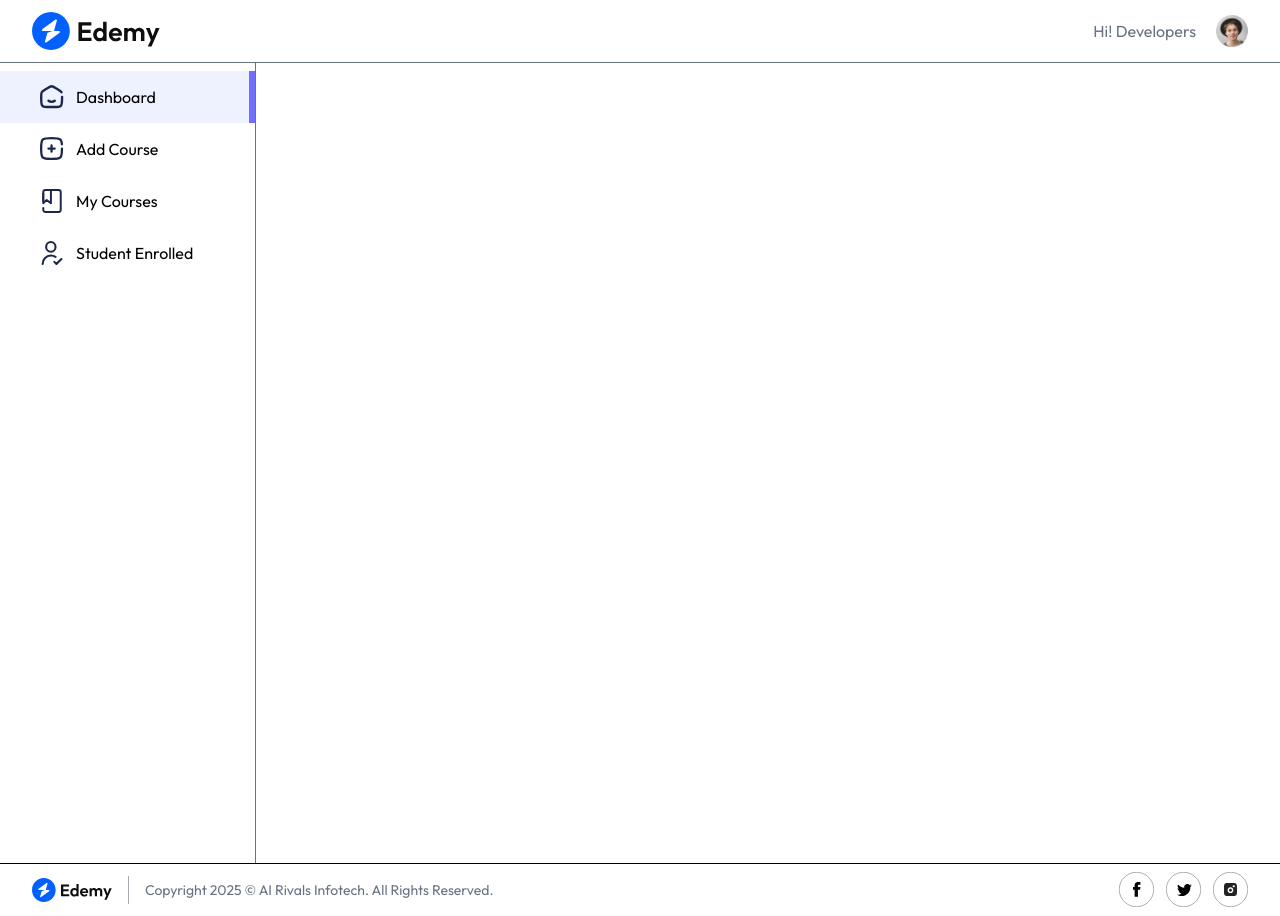
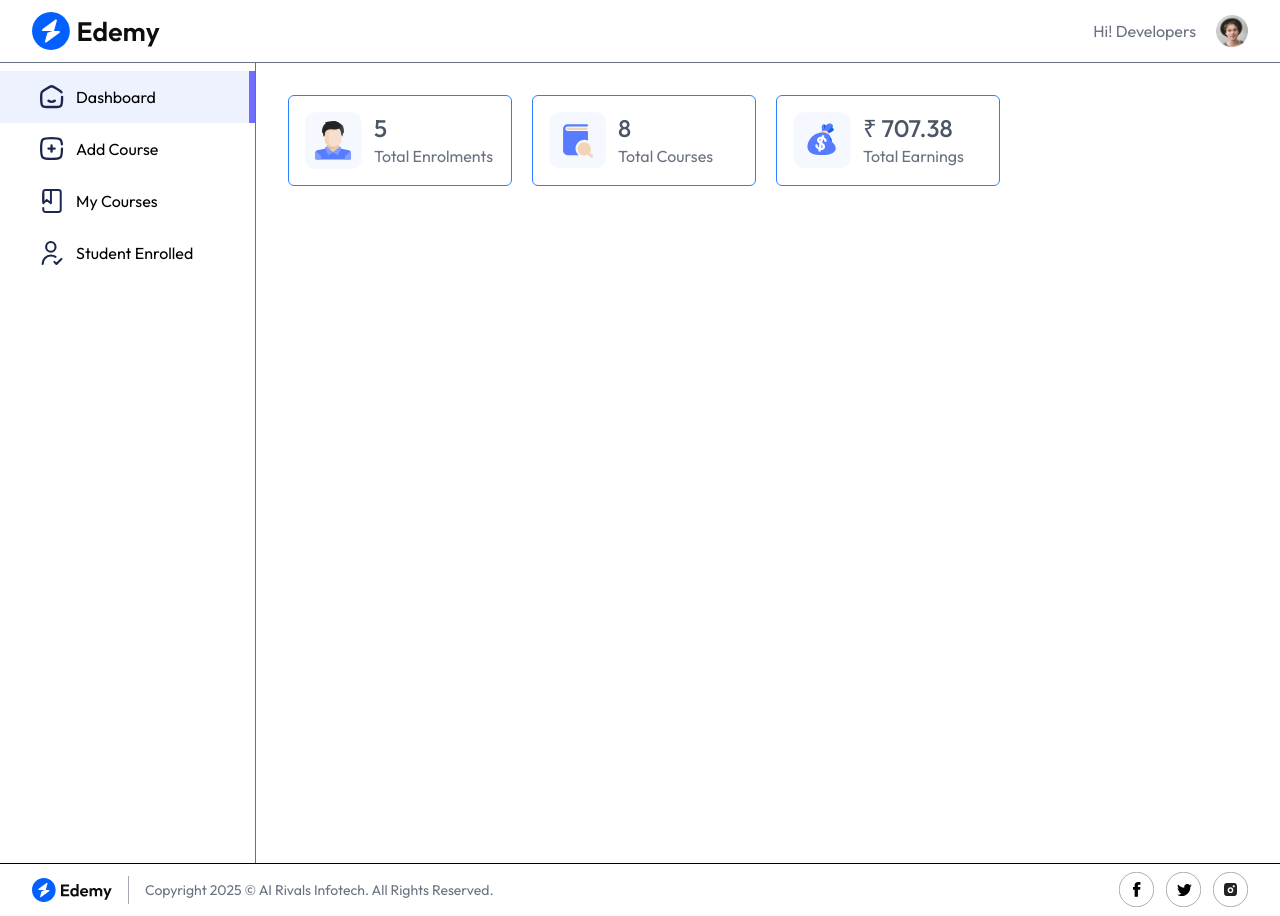
Before and after one commit to maheshsale/lms, a React (Vite) app in the folder client/: page /educator in a window 1280 px wide. Built offline with nearby package versions, Linux system fonts and the light colour scheme; no server answers.

Commit message:
Course data updated in Dashboard component

```diff
--- a/client/src/App.jsx
+++ b/client/src/App.jsx
@@ -30,7 +30,7 @@
         <Route path="/player/:courseId" element={<Player />}  />
         <Route path="/loading/:path" element={<Player />}  />
         <Route path="/educator" element={<Educator />}>
-            <Route path="educator" element={<Dashboard />} />
+            <Route path="/educator" element={<Dashboard />} />
             <Route path="add-course" element={<AddCourse />} />
             <Route path="my-courses" element={<MyCourses />} />
             <Route path="students-enrolled" element={<StudentsEnrolled />} />
--- a/client/src/pages/educator/Dashboard.jsx
+++ b/client/src/pages/educator/Dashboard.jsx
@@ -1,12 +1,54 @@
-import React from 'react'
-
+import React, { useContext, useEffect, useState } from 'react'
+import { AppContext } from '../../context/AppContext'
+import { assets, dummyDashboardData } from '../../assets/assets'
+import Loading from '../../components/student/Loading'
 
 const Dashboard = () => {
-  return (
-    <div>
-      <h1>Educator Dashboard Page</h1>
+
+  const {currency} = useContext(AppContext)
+  const [dashboardData, setDashboardData] = useState(null)
+
+  const fetchDashboardData = async () => {
+    setDashboardData(dummyDashboardData)
+  }
+
+  useEffect(() => {
+    fetchDashboardData()
+  }, [])
+
+  return dashboardData ? (
+    <div className='min-h-screen flex flex-col items-start justify-between gap-8 md:p-8 md:pb-0 p-4 pt-8 pb-0'>
+      <div className='space-y-5'>
+        <div className='flex flex-wrap gap-5 items-center'>
+
+          <div className='flex items-center gap-3 shadow-card border border-blue-500 p-4 w-56 rounded-md'>
+            <img src={assets.patients_icon} alt='patients icon' />
+            <div>
+              <p className='text-2xl font-medium text-gray-600'>{dashboardData.enrolledStudentsData.length}</p>
+              <p className='text-base text-gray-500'>Total Enrolments</p>
+            </div>
+          </div>
+
+          <div className='flex items-center gap-3 shadow-card border border-blue-500 p-4 w-56 rounded-md'>
+            <img src={assets.appointments_icon} alt='patients icon' />
+            <div>
+              <p className='text-2xl font-medium text-gray-600'>{dashboardData.totalCourses}</p>
+              <p className='text-base text-gray-500'>Total Courses</p>
+            </div>
+          </div>
+
+          <div className='flex items-center gap-3 shadow-card border border-blue-500 p-4 w-56 rounded-md'>
+            <img src={assets.earning_icon} alt='patients icon' />
+            <div>
+              <p className='text-2xl font-medium text-gray-600'>{currency} {dashboardData.totalEarnings}</p>
+              <p className='text-base text-gray-500'>Total Earnings</p>
+            </div>
+          </div>
+
+        </div>
+      </div>
     </div>
-  )
+  ) : <Loading />
 }
 
 export default Dashboard
```
